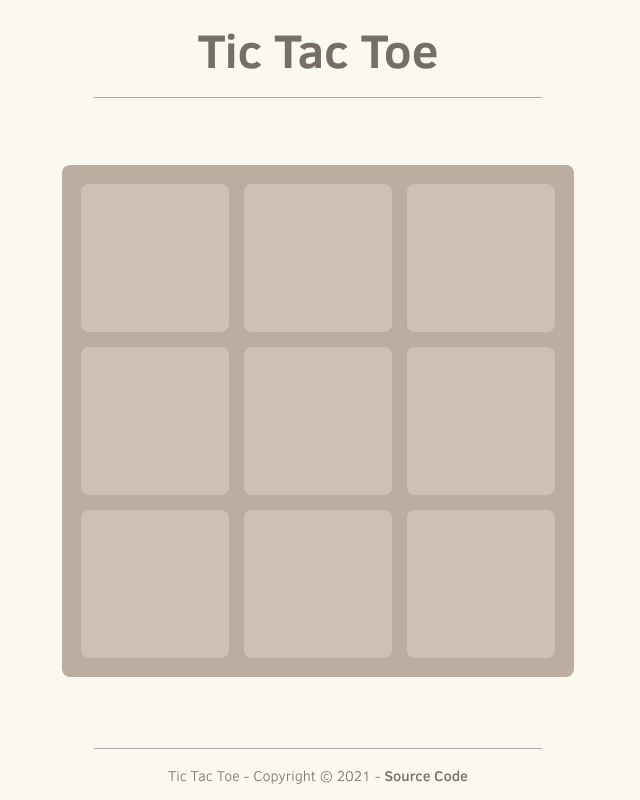
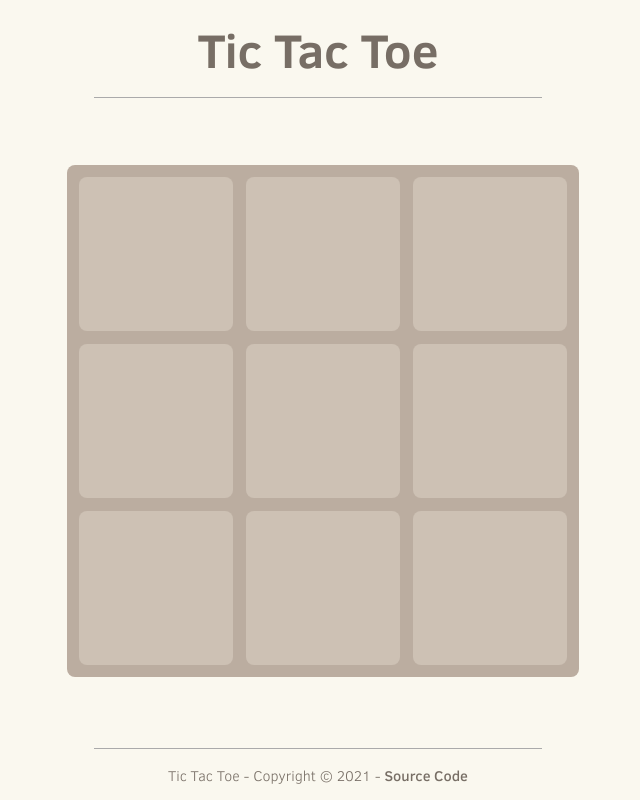
Before and after one commit to DarthChungo/tictactoe, a React (Create React App) app: page / in a window 1280 px wide. Shown: the whole page, without its empty margins (322-962 px from the left). Built offline with nearby package versions, Linux system fonts and the light colour scheme.

Commit message:
Fixed scaling bugs

```diff
--- a/src/index.css
+++ b/src/index.css
@@ -38,7 +38,7 @@ html, body, #root {
 
 #Game #Board {
   margin: 1%;
-  padding: 0.9%;
+  padding: 1%;
 
   display: grid;
 
@@ -49,10 +49,14 @@ html, body, #root {
   grid-template-rows: 33.33% 33.33% 33.33%;
 }
 
+#Game .wrap {
+  padding: 5px;
+}
+
 #Game .el {
   background: #CDC1B4;
   border-radius: 0.5rem;
-  margin: 4.5%;
+  margin: 4%;
 }
 
 #Header h1 {
--- a/src/index.tsx
+++ b/src/index.tsx
@@ -86,6 +86,7 @@ class Game extends React.Component<{}, { style: CSSProperties }> {
   render() {
     return (
       <section id="Game" className="center">
+        <div className="wrap">
           <div id="Board" style={this.state.style}>
             <div className="el n1"></div>
             <div className="el n2"></div>
@@ -96,6 +97,7 @@ class Game extends React.Component<{}, { style: CSSProperties }> {
             <div className="el n7"></div>
             <div className="el n8"></div>
             <div className="el n9"></div>
+          </div>
         </div>
       </section>
     );
```
Lines whose indentation alone changed are shown as unchanged.
